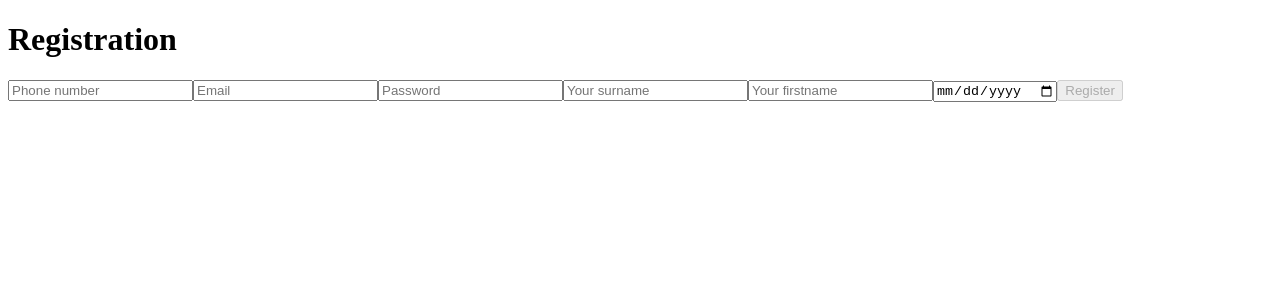
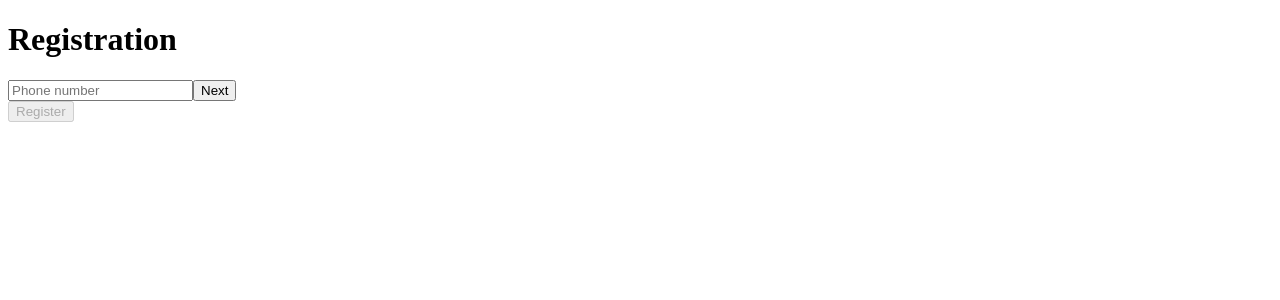
Before and after one commit to Antoinehrt/WayMate_FrontEnd, an Angular app: page / in a window 1280 px wide. Shown: the top 300 px of the page. Built offline with nearby package versions, Linux system fonts and the light colour scheme.

Commit message:
Step-by-step display
Step-by-step display of the registration form

```diff
--- a/src/app/pages/registration/registration.component.html
+++ b/src/app/pages/registration/registration.component.html
@@ -1,22 +1,36 @@
 <h1>Registration</h1>
 <form [formGroup]="form" (submit)="log()">
+  <div *ngIf="currentStep === 1">
     <label>
       <input type="tel" name="phoneRegistration" formControlName="phone" placeholder="Phone number"/>
     </label>
+    <button (click)="nextStep()">Next</button>
+  </div>
+  <div *ngIf="currentStep === 2">
     <label>
       <input type="email" name="emailRegistration" formControlName="email" placeholder="Email"/>
     </label>
     <label>
       <input type="password" name="passwordRegistration" formControlName="password" placeholder="Password"/>
     </label>
+    <button (click)="previousStep()">Previous</button>
+    <button (click)="nextStep()">Next</button>
+  </div>
+  <div *ngIf="currentStep === 3">
     <label>
       <input type="text" name="surnameRegistration" formControlName="surname" placeholder="Your surname"/>
     </label>
     <label>
       <input type="text" name="firstnameRegistration" formControlName="firstname" placeholder="Your firstname"/>
     </label>
+    <button (click)="previousStep()">Previous</button>
+    <button (click)="nextStep()">Next</button>
+  </div>
+  <div *ngIf="currentStep === 4">
     <label>
       <input type="date" name="birthdateRegistration" formControlName="birthdate" placeholder="Your birthdate"/>
     </label>
+    <button (click)="previousStep()">Previous</button>
+  </div>
   <input type="submit" value="Register" [disabled]="form.invalid">
 </form>
--- a/src/app/pages/registration/registration.component.ts
+++ b/src/app/pages/registration/registration.component.ts
@@ -7,6 +7,7 @@ import {FormBuilder, FormGroup, Validators} from "@angular/forms";
   styleUrls: ['./registration.component.css']
 })
 export class RegistrationComponent {
+  currentStep: number =1;
   form: FormGroup = this._fb.group({
     phone: ['', [Validators.required]],
     email: ['', [Validators.required, Validators.email]],
@@ -18,7 +19,12 @@ export class RegistrationComponent {
 
   constructor(private _fb: FormBuilder) {
   }
-
+  nextStep() {
+    this.currentStep++;
+  }
+  previousStep() {
+    this.currentStep--;
+  }
   log() {
     console.log(this.form.value);
   }
```
Lines whose indentation alone changed are shown as unchanged.
